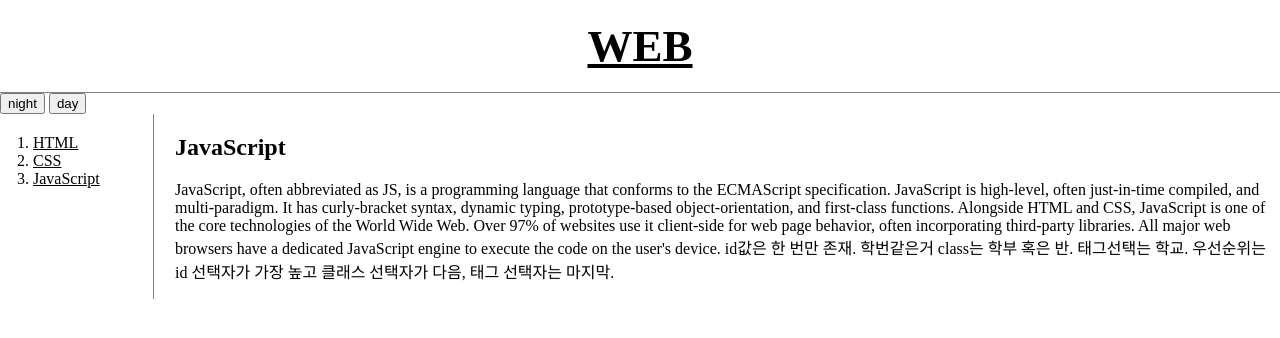
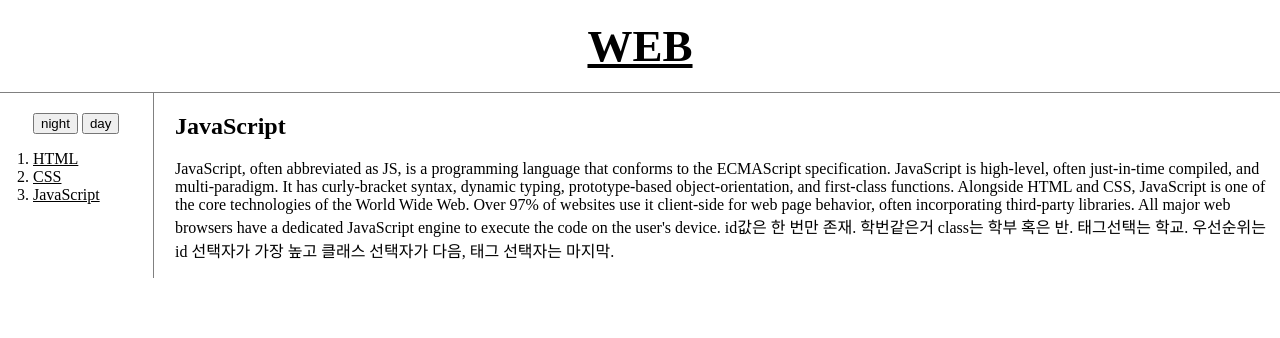
Before and after one commit to tech-kim/web1, a plain HTML site: page 3.html in a window 1280 px wide. Drawn offline with Linux system fonts and the light colour scheme.

Commit message:
button_added_second_version

```diff
--- a/3.html
+++ b/3.html
@@ -7,12 +7,14 @@
     </head>
     <body>
         <h1><a href="index.html">WEB</a></h1>
-        <input type="button" value="night" onclick="document.querySelector('body').style.backgroundColor='black';
-        document.querySelector('body').style.color='white';">
-        <input type="button" value="day" onclick="document.querySelector('body').style.backgroundColor='white';
-        document.querySelector('body').style.color='black';">
+
         <div id="grid">
           <ol>
+            <input type="button" value="night" onclick="document.querySelector('body').style.backgroundColor='black';
+            document.querySelector('body').style.color='white';">
+            <input type="button" value="day" onclick="document.querySelector('body').style.backgroundColor='white';
+            document.querySelector('body').style.color='black';">
+            <p></p>
               <li><a href="1.html" title = "HTML">HTML</a></li>
               <li><a href="2.html" title = "CSS">CSS</a></li>
               <li><a href="3.html" title = "JavaScript">JavaScript</a></li>
```
